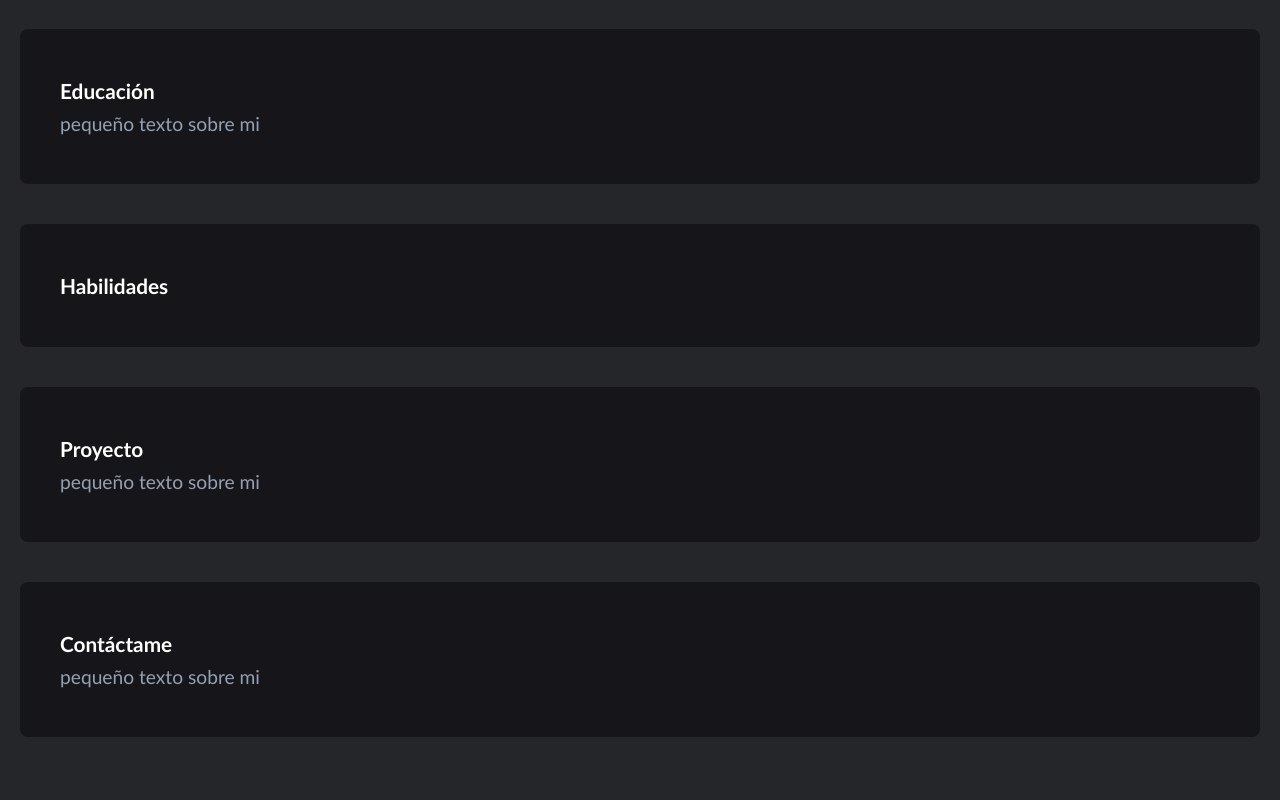
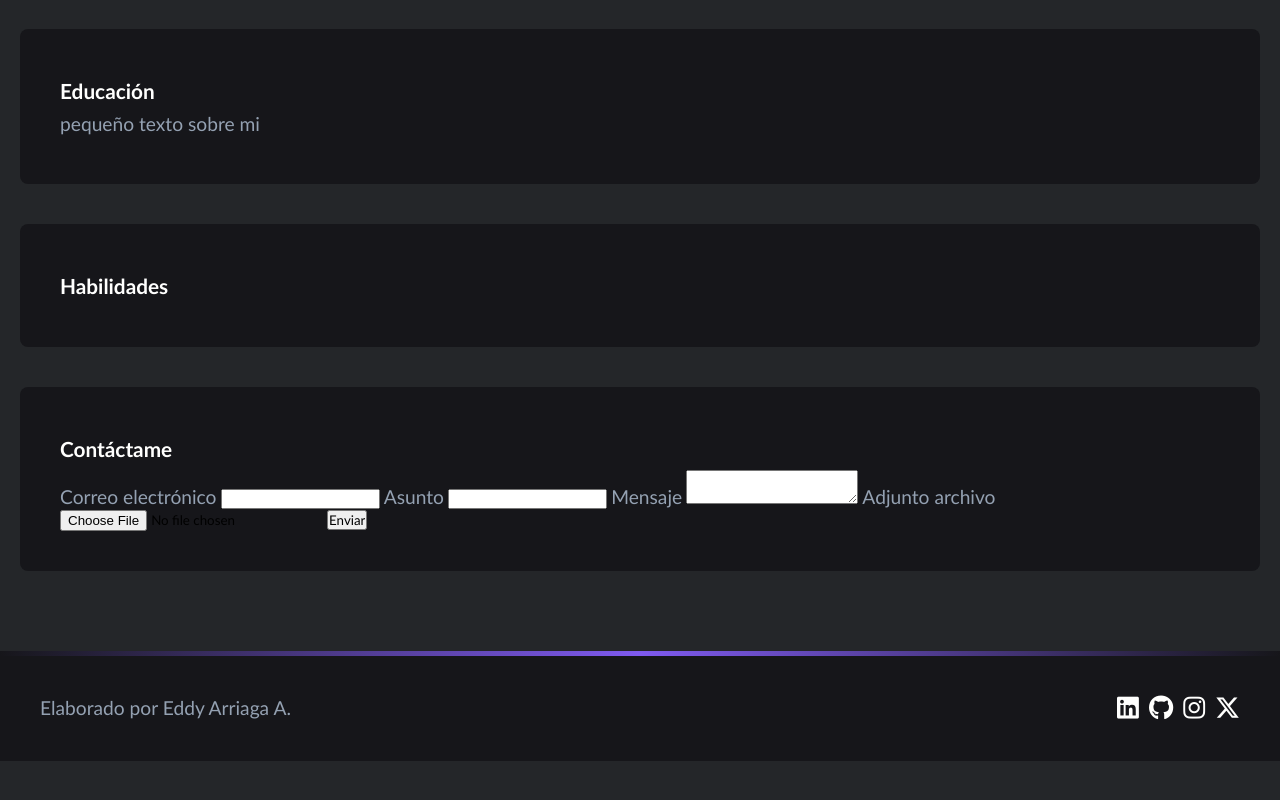
Before and after one commit to EddyArriaga/curriculum, a plain HTML site: page index.html in a window 1280 px wide. Shown: the part 1226-2026 px from the top of the page. After the commit the page ends 1987 px from the top, so only its background shows below. Drawn offline with Linux system fonts and the light colour scheme.

Commit message:
footer agregado

```diff
--- a/index.html
+++ b/index.html
@@ -4,11 +4,12 @@
     <meta charset="UTF-8">
     <meta name="viewport" content="width=device-width, initial-scale=1.0">
     <link rel="stylesheet" href="styles/style.css">
+    <link rel="stylesheet" href="https://cdnjs.cloudflare.com/ajax/libs/font-awesome/6.5.2/css/all.min.css">
     <title>Currículum</title>
 </head>
 <body>
     <header>
-        <img src="img/foto.jpg" alt="foto" id="foto">
+        <img src="img/foto.jp" alt="foto" id="foto">
         <h1>Arriaga Arreaga Eddy</h1>
         <p id="email">eddyearriaga@gmail.com</p>
         <p id="numero-celular">+593 98 645 6863</p>
@@ -18,7 +19,6 @@
             <a href="#experiencia">Experiencia</a>
             <a href="#educacion">Educación</a>
             <a href="#habilidades">Habilidades</a>
-            <a href="#proyectos">Proyectos</a>
             <a href="#contactame">Contáctame</a>
         </nav>
     </header>
@@ -62,16 +62,38 @@
             <p></p>
         </section>
 
-        <section id="proyectos">
-            <h1>Proyecto</h1>
-            <p>pequeño texto sobre mi</p>
-        </section>
-
         <section id="contacto">
             <h1>Contáctame</h1>
-            <p>pequeño texto sobre mi</p>
+
+            <form action="">
+                <label for="">Correo electrónico</label>
+                <input required type="email" name="" id="">
+
+                <label for="">Asunto</label>
+                <input required type="text" name="" id="">
+
+                <label for="">Mensaje</label>
+                <textarea required name="" id=""></textarea>
+
+                <label for="">Adjunto archivo</label>
+                <input type="file" name="" id="">
+
+
+                <input type="submit" value="Enviar">
+            </form>
         </section>
 
     </main>
+
+    <footer>
+        <p>Elaborado por Eddy Arriaga A.</p>
+
+        <div id="redes-sociales">
+            <i class="fa-brands fa-linkedin"></i>
+            <i class="fa-brands fa-github"></i>
+            <i class="fa-brands fa-instagram"></i>
+            <i class="fa-brands fa-x-twitter"></i>
+        </div>
+    </footer>
 </body>
 </html>
--- a/styles/style.css
+++ b/styles/style.css
@@ -14,7 +14,7 @@ h1 {
     color: #fffffe;
 }
 
-p, a {
+p, a, label {
     font-size: 1.2rem;
     color: #94a1b2;
 }
@@ -57,7 +57,6 @@ a {
 }
 
 a:hover {
-    background: #7f5af0;
     color: #fffffe;
 }
 
@@ -81,6 +80,25 @@ section p, section h1 {
     margin: 9px 0;
 }
 
+footer {
+    display:flex;
+    justify-content: space-between;
+    background: #16161a;
+    padding: 40px;
+    border-top: 5px solid;
+    border-image: linear-gradient(to left, #16161a, #7f5af0, #16161a) 1;
+}
+
+#redes-sociales {
+    display: flex;
+    gap: 10px;
+}
+
+i {
+    color: #fffffe;
+    font-size: 25px;
+}
+
 /* ---------------- @medias ------------- */
 @media (max-width:630px) {
     nav {
```
